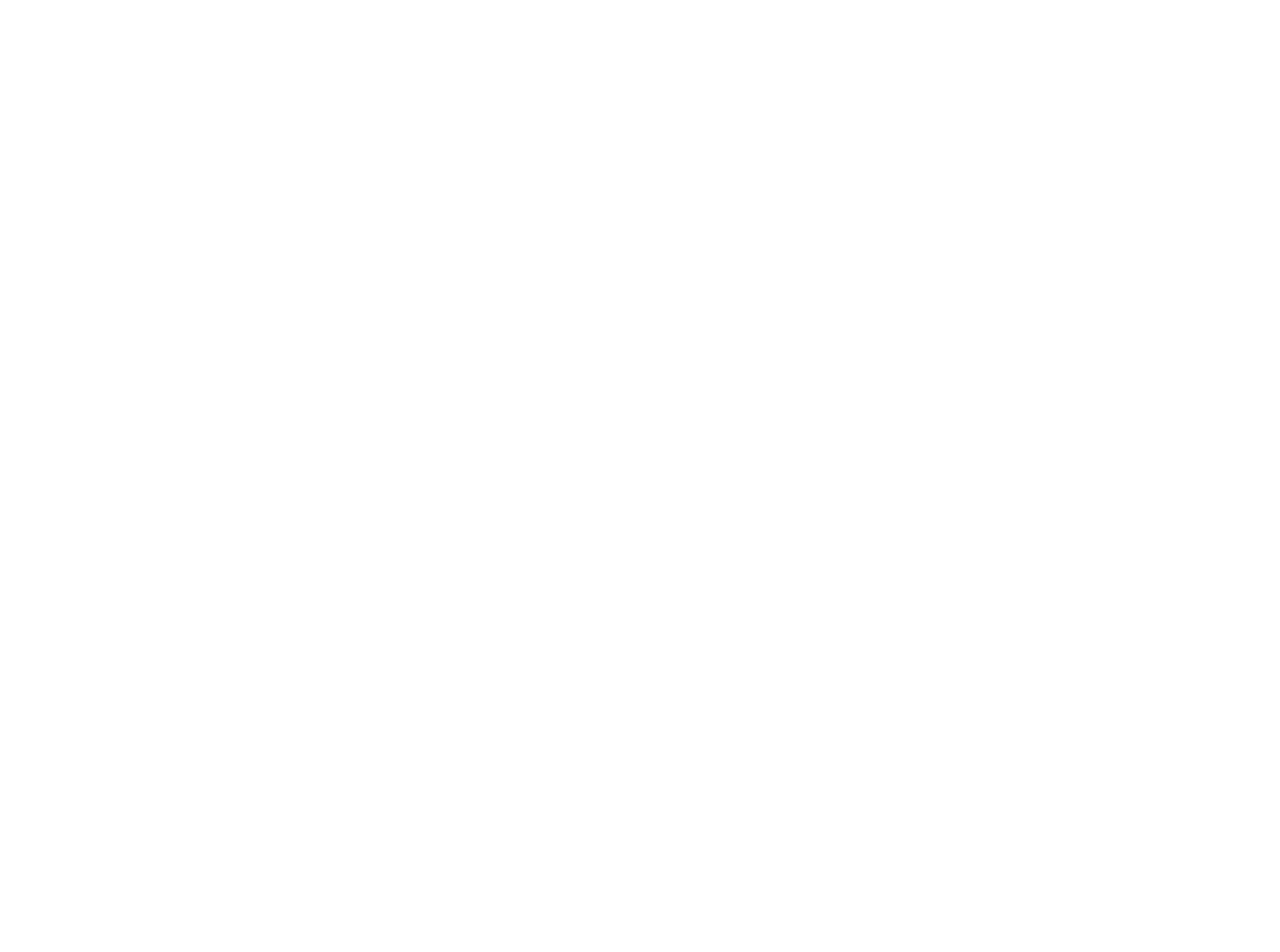
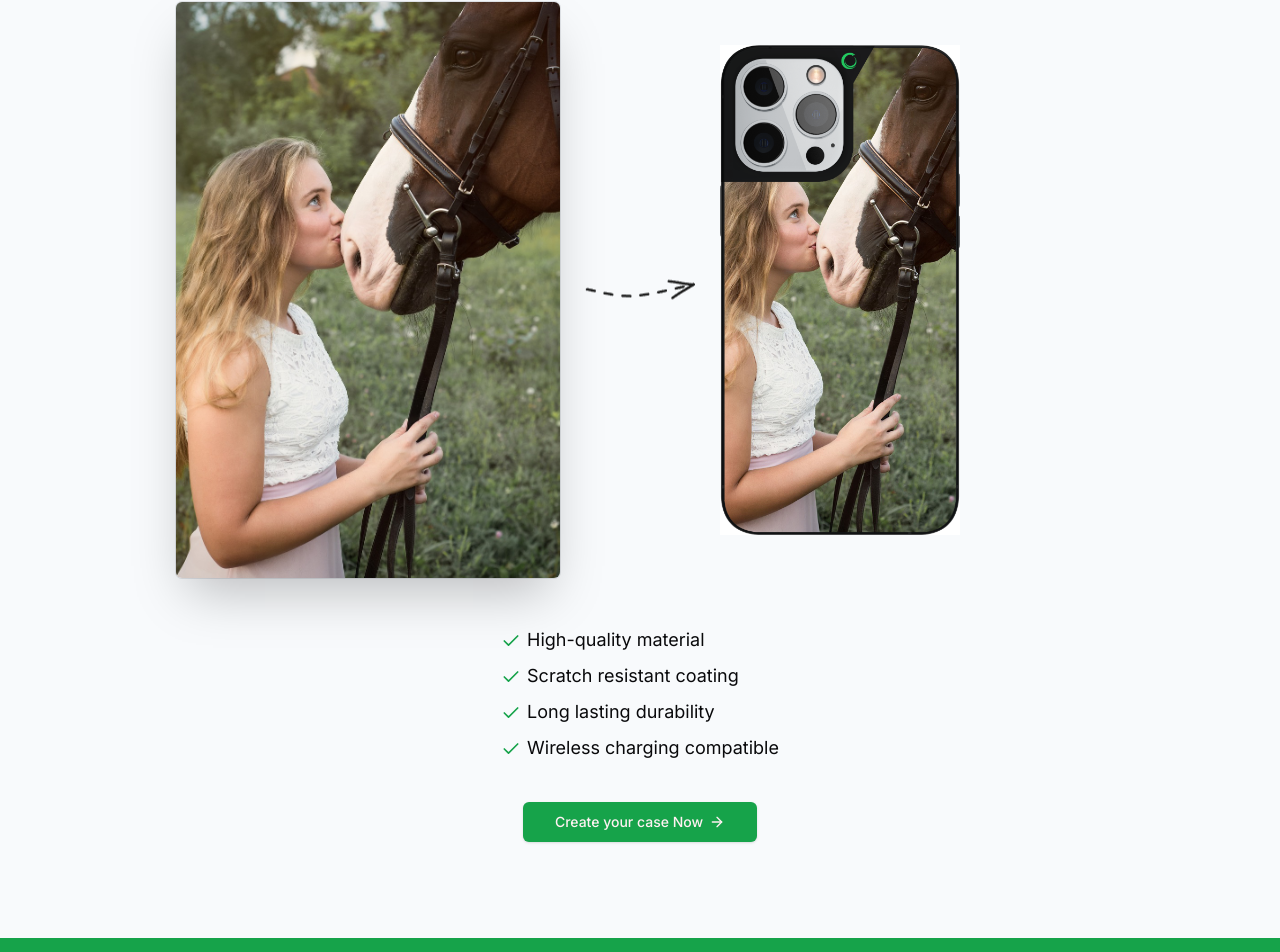
Before and after one commit to Noureddine002/eComShop, a Next.js app: page / in a window 1280 px wide. Shown: the part 2926-3878 px from the top of the page. Before the commit the page ends 2551 px from the top, so only its background shows below. Built offline with nearby package versions, Linux system fonts and the light colour scheme; no server answers.

Commit message:
finished the landing page

```diff
--- a/src/app/layout.tsx
+++ b/src/app/layout.tsx
@@ -2,6 +2,7 @@
 import { Inter } from "next/font/google";
 import "./globals.css";
 import Navbar from "@/components/Navbar";
+import Footer from "@/components/Footer";
 
 const inter = Inter({ subsets: ["latin"] });
 
@@ -20,6 +21,7 @@
       <body className={inter.className}>
         <Navbar />
         {children}
+        <Footer />
       </body>
     </html>
   );
--- a/src/app/page.tsx
+++ b/src/app/page.tsx
@@ -2,7 +2,9 @@
 import MaxWidthWrapper from "@/components/MaxWidthWrapper";
 import Phone from "@/components/Phone";
 import Reviews from "@/components/Reviews";
-import { Check, Star } from "lucide-react";
+import { buttonVariants } from "@/components/ui/button";
+import { ArrowRight, Check, Star } from "lucide-react";
+import Link from "next/link";
 
 export default function Home() {
   return (
@@ -131,6 +133,52 @@
           <Reviews />
         </div>
       </section>
+      <section>
+        <MaxWidthWrapper className="py-24">
+          <div className="mb-12 px-6 lg:px-8">
+            <div className="mx-auto max-w-2xl sm:text-center">
+              <h2 className="order-1 mt-2 tracking-tight text-center text-balance !leading-tight font-bold text-5xl md:text-6xl text-gray-900">
+                Upload your choosen photo and get <span className="relative px-2 bg-green-600 text-white">Your own case</span> now
+              </h2>
+            </div>
+          </div>
+          <div className="mx-auto max-w-6xl px-6 lg:px-8">
+            <div className="relative flex flex-col items-center md:grid grid-cols-2 gap-40">
+              <img src="/arrow.png" alt="arrow" className="absolute top-[25rem] md:top-1/2 -translate-y-1/2 z-10 left-1/2 -translate-x-1/2 rotate-90 md:rotate-0" />
+              <div className="relative h-80 md:h-full w-full md:justify-self-end max-w-sm rounded-xl bg-gray-900/5 ring-inset ring-gray-900/10 lg:rounded-2xl">
+                <img src="/horse.jpg" alt="horse" className="rounded-md object-cover bg-white shadow-2xl ring-1 ring-gray-900/10 h-full w-full" />
+              </div>
+              <Phone className="w-60" imgSrc="/horse_phone.jpg" />
+            </div>
+          </div>
+          <ul className="mx-auto mt-12 max-w-prose sm:text-lg space-y-2 w-fit">
+            <li className="w-fit">
+              <Check className="h-5 w-5 text-green-600 inline mr-1.5"/>
+              High-quality material
+            </li>
+            <li className="w-fit">
+              <Check className="h-5 w-5 text-green-600 inline mr-1.5"/>
+              Scratch resistant coating
+            </li>
+            <li className="w-fit">
+              <Check className="h-5 w-5 text-green-600 inline mr-1.5"/>
+              Long lasting durability
+            </li>
+            <li className="w-fit">
+              <Check className="h-5 w-5 text-green-600 inline mr-1.5"/>
+              Wireless charging compatible
+            </li>
+            <div className="flex justify-center">
+              <Link className={buttonVariants({
+                size: "lg",
+                className: "mx-auto mt-8"
+              })} href="/configure/upload">
+                Create your case Now <ArrowRight className="h-4 w-4 ml-1.5"/>
+              </Link>
+            </div>
+          </ul>
+        </MaxWidthWrapper>
+      </section>
     </div>
   );
 }
--- /dev/null
+++ b/src/components/Footer.tsx
@@ -0,0 +1,20 @@
+import React from 'react'
+import MaxWidthWrapper from './MaxWidthWrapper'
+
+const Footer = () => {
+  return (
+    <footer className='bg-green-600 h-20 relative'>
+      <MaxWidthWrapper>
+        <div className='h-full flex justify-center items-center'>
+          <div className='text-center pb-2 md:pb-0'>
+            <p className='text-white  backdrop:text-sm'>
+              &copy; {new Date().getFullYear()} All rights reserved
+            </p>
+          </div>
+        </div>
+      </MaxWidthWrapper>
+    </footer>
+  )
+}
+
+export default Footer
```
